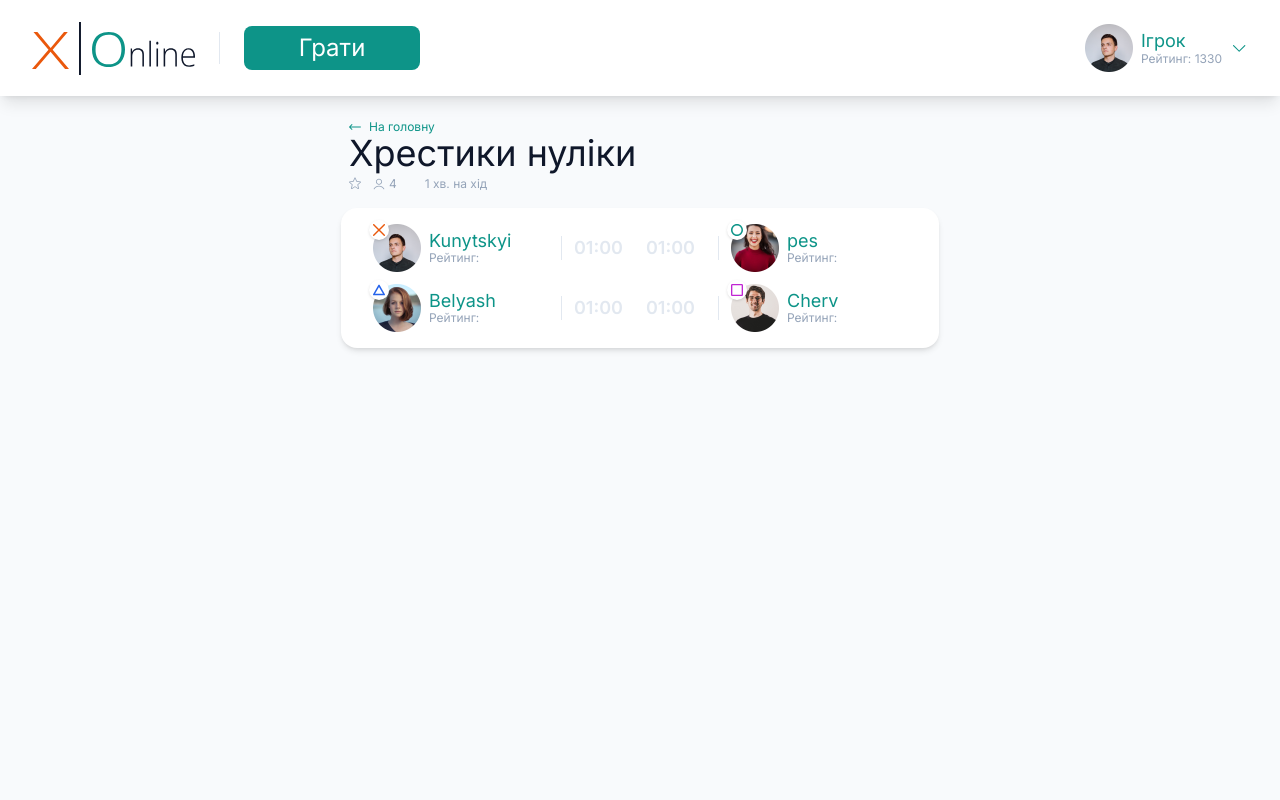
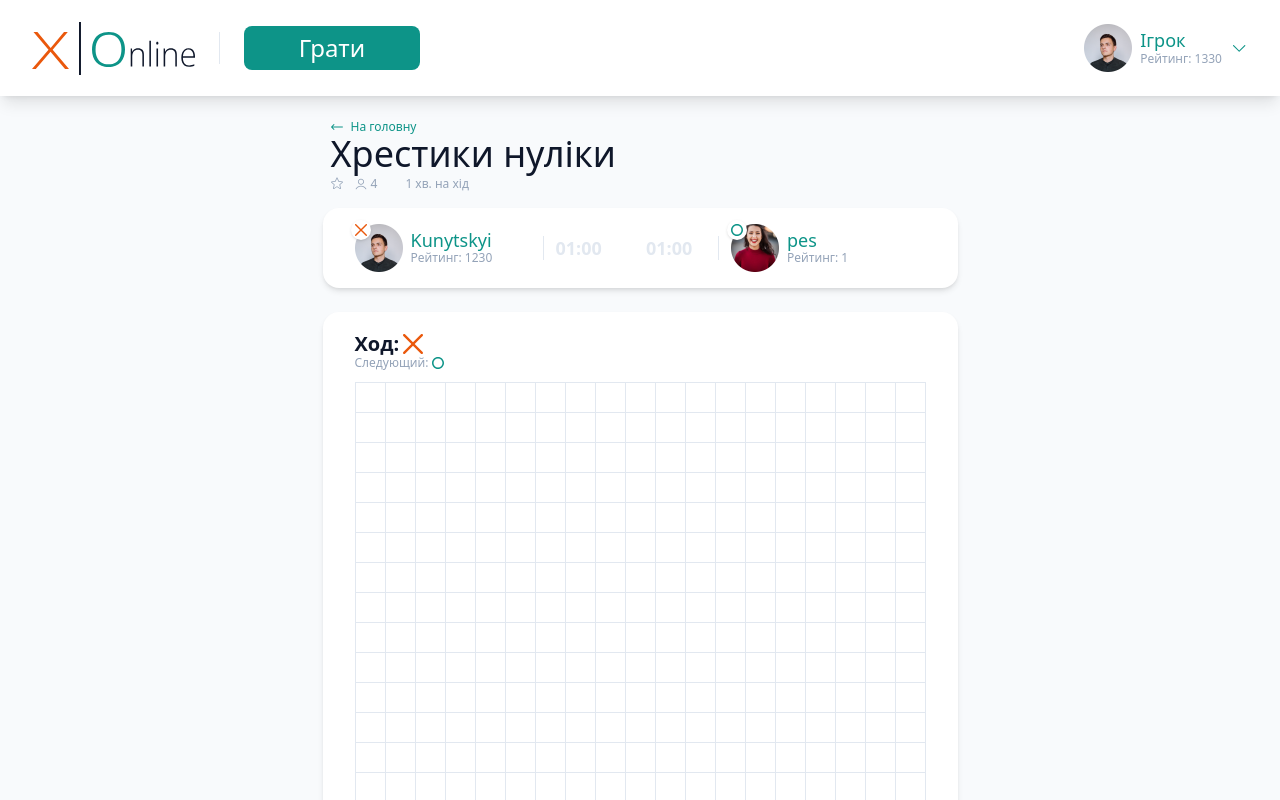
Before and after one commit to Hi82006/tik-tak-toe, a Next.js app: page / in a window 1280 px wide. Shown: the top 800 px of the page. Built offline with nearby package versions, Linux system fonts and the light colour scheme; some icons are missing.

Commit message:
refactor-gameField

```diff
--- a/components/game-new/game.jsx
+++ b/components/game-new/game.jsx
@@ -4,29 +4,72 @@
 import { BackLink } from "./ui/back-link";
 import { PLAYERS } from "./constans";
 import { PlayerInfo } from "./ui/player-info";
+import { GameMoveInfo } from "./ui/game-move-info";
+import { useGameState } from "./model/use-game-state";
+import { GameCell } from "./ui/game-cell";
+import { GameOverModal } from "./ui/game-over-modal";
 
+const PLAYERS_COUNT = 2;
 
 export function Game() {
+  const {
+    cells,
+    currentMove,
+    nextMove,
+    handleCellClick,
+    winnerSequence,
+    winnerSymbol,
+  } = useGameState(PLAYERS_COUNT);
+
+  const winnerPlayer = PLAYERS.find((player) => player.symbol === winnerSymbol);
   return (
+    <>
       <GameLayout
         backLink={<BackLink />}
         title={<GameTitle />}
-    gameInfo={<GameInfo
-        isRatingGame
-        playersCount={4}
-        timeMode={'1 хв. на хід'} />
+        gameInfo={
+          <GameInfo isRatingGame playersCount={4} timeMode={"1 хв. на хід"} />
         }
-    playersList={
-        PLAYERS.map((player, index) => (
+        playersList={PLAYERS.slice(0,PLAYERS_COUNT).map((player, index) => (
           <PlayerInfo
             key={player.id}
             avatar={player.avatar}
             name={player.name}
+            rating={player.rating}
+            seconds={60}
+            symbol={player.symbol}
+            isRight={index % 2 === 1}
+          />
+        ))}
+        gameMoveInfo={
+          <GameMoveInfo currentMove={currentMove} nextMove={nextMove} />
+        }
+        gameCells={cells.map((cell, index) => (
+          <GameCell
+            key={index}
+            isWinner={winnerSequence?.includes(index)}
+            disabled={!!winnerSymbol}
+            onClick={() => {
+              handleCellClick(index);
+            }}
+            symbol={cell}
+          />
+        ))}
+      />
+      <GameOverModal
+        winnerName={winnerPlayer?.name}
+        players={PLAYERS.slice(0, PLAYERS_COUNT).map((player, index) => (
+          <PlayerInfo
+            key={player.id}
+            avatar={player.avatar}
+            name={player.name}
+            rating={player.rating}
             seconds={60}
             symbol={player.symbol}
             isRight={index % 2 === 1}
           />
         ))}
       />
+    </>
   );
 }
--- /dev/null
+++ b/components/game-new/model/computed-winner.js
@@ -0,0 +1,45 @@
+export function computedWinner(cells, sequenceSize = 5, fieldSize = 19) {
+  const gap = Math.floor(sequenceSize / 2);
+
+  function compareElements(indexes) {
+    let result = true;
+    for (let i = 1; i < indexes.length; i++) {
+      result &&= !!cells[indexes[i]];
+      result &&= cells[indexes[i]] === cells[indexes[i - 1]];
+    }
+    return result;
+  }
+
+  function getSequenceIndexes(i) {
+    const res = [
+      [],
+      [],
+      [],
+      [], // |
+    ];
+    for (let j = 0; j < sequenceSize; j++) {
+      res[0].push(j - gap + i);
+      res[1].push(fieldSize * (j - gap) + (j - gap) + i);
+      res[2].push(-fieldSize * (j - gap) + (j - gap) + i);
+      res[3].push(fieldSize * (j - gap) + i);
+    }
+    const x = i % fieldSize;
+    if (x < gap || x >= fieldSize - gap) {
+      res.shift();
+      res.shift();
+      res.shift();
+    }
+    return res;
+  }
+
+  for (let i = 0; i < cells.length; i++) {
+    if (cells[i]) {
+      const indexRows = getSequenceIndexes(i);
+      const winnerIndexes = indexRows.find((row) => compareElements(row));
+      if (winnerIndexes) {
+        return winnerIndexes;
+      }
+    }
+  }
+  return undefined;
+}
--- /dev/null
+++ b/components/game-new/model/get-next-move.js
@@ -0,0 +1,10 @@
+import { MOVE_ORDER } from "../constans";
+
+
+export function getNextMove(currentMove, playersCount, playersTimeOver) {
+  const slicedMoveOrder = MOVE_ORDER.slice(0, playersCount).filter(
+    (symbol) => !playersTimeOver.includes(symbol)
+  );
+  const nextMoveIndex = slicedMoveOrder.indexOf(currentMove) + 1;
+  return slicedMoveOrder[nextMoveIndex] ?? slicedMoveOrder[0];
+}
--- /dev/null
+++ b/components/game-new/model/use-game-state.js
@@ -0,0 +1,59 @@
+import { useState } from "react";
+import { GAME_SYMBOLS } from "../constans";
+import { computedWinner } from "./computed-winner";
+import { getNextMove } from "./get-next-move";
+
+export function useGameState(playersCount) {
+  const [{ cells, currentMove, playersTimeOver }, setGameState] = useState(() => ({
+    cells: new Array(19 * 19).fill(null),
+    currentMove: GAME_SYMBOLS.CROSS,
+    playersTimeOver: [],
+  }));
+
+  console.log(computedWinner(cells));
+
+  const winnerSequence = computedWinner(cells)
+  const nextMove = getNextMove(currentMove, playersCount, playersTimeOver);
+
+  const winnerSymbol = nextMove === currentMove ? currentMove : cells[winnerSequence?.[0]];
+
+  const handleCellClick = (index) => {
+    setGameState((lastGameState) => {
+      if (lastGameState.cells[index]) {
+        return lastGameState;
+      }
+      return {
+        ...lastGameState,
+        currentMove: getNextMove(
+          lastGameState.currentMove,
+          playersCount,
+          lastGameState.playersTimeOver),
+        cells: lastGameState.cells.map((cell, i) =>
+          i === index ? lastGameState.currentMove : cell
+        ),
+      };
+    });
+  };
+const handlePlayerTimeOver = (symbol) => {
+  setGameState((lastGameState) => {
+    return {
+      ...lastGameState,
+      playersTimeOver: [...lastGameState.playersTimeOver, symbol],
+      currentMove: getNextMove(
+        lastGameState.currentMove,
+        playersCount,
+        lastGameState.playersTimeOver),
+    }
+  });
+}
+
+  return {
+    cells,
+    currentMove,
+    nextMove,
+    handleCellClick,
+    handlePlayerTimeOver,
+    winnerSequence,
+    winnerSymbol
+  };
+}
--- /dev/null
+++ b/components/game-new/ui/game-cell.jsx
@@ -0,0 +1,14 @@
+import clsx from "clsx";
+import { GameSymbol } from "../../game/game-symbol";
+
+export function GameCell({ onClick, isWinner, disabled, symbol }) {
+    return (
+      <button
+      disabled={disabled}
+        onClick={onClick}
+        className={clsx("border border-slate-200 -ml-px -mt-px flex items-center justify-center", isWinner && 'bg-orange-600/10')}
+      >
+        {symbol && <GameSymbol symbol={symbol} className="w-5 h-5" />}
+      </button>
+    );
+  }
--- a/components/game-new/ui/game-layout.jsx
+++ b/components/game-new/ui/game-layout.jsx
@@ -1,6 +1,14 @@
-export function GameLayout({ backLink, title, gameInfo, playersList }) {
+export function GameLayout({
+  backLink,
+  title,
+  gameInfo,
+  playersList,
+  gameMoveInfo,
+  actions,
+  gameCells
+}) {
   return (
-    <div>
+    <div className="pb-10">
       <div className="pl-2">
         {backLink}
         {title}
@@ -13,6 +21,15 @@
       >
         {playersList}
       </div>
+      <div className={" mt-6 bg-white rounded-2xl shadow-md px-8  pt-5 pb-7"}>
+        <div className="flex gap-3 items-center">
+          <div className="mr-auto">{gameMoveInfo}</div>
+          {actions}
+        </div>
+        <div className="grid grid-cols-[repeat(19,_30px)] grid-rows-[repeat(19,_30px)] pl-px pt-px mt-3">
+          {gameCells}
+        </div>
+      </div>
     </div>
   );
 }
--- /dev/null
+++ b/components/game-new/ui/game-move-info.jsx
@@ -0,0 +1,14 @@
+import { GameSymbol } from "./game-symbol";
+
+export function GameMoveInfo({ currentMove, nextMove }) {
+    return (
+        <>
+          <div className="flex items-center gap-1 text-xl leading-tight font-semibold">
+            Ход: <GameSymbol symbol={currentMove} className="w-5 h-5" />
+          </div>
+          <div className="flex items-center gap-1 text-xs leading-tight text-slate-400">
+            Следующий: <GameSymbol symbol={nextMove} className="w-3 h-3" />
+          </div>
+         </>
+    );
+  }
--- a/components/game-new/ui/game-over-modal.jsx
+++ b/components/game-new/ui/game-over-modal.jsx
@@ -1,18 +1,28 @@
 import { UiButton } from "../../uikit/ui-button";
 import { UiModal } from "../../uikit/ui-modal";
 
-export function GameOverModal() {
-    <UiModal width="md"
-        isOpen={winnerSymbol}
+export function GameOverModal({ winnerName, players }) {
+  <UiModal
+    width="md"
+    isOpen={winnerName}
     onClose={() => console.log("close")}
   >
     <UiModal.Header>Игра завершена</UiModal.Header>
     <UiModal.Body>
-            <div className="text-sm">Победитель: <span className="text-teal-600">Куницкий</span></div>
+      <div className="text-sm">
+        Победитель: <span className="text-teal-600">{winnerName}</span>
+      </div>
+      <div className="justify-between grid grid-cols-2 gap-3">
+        {players}
+      </div>
     </UiModal.Body>
     <UiModal.Footer>
-            <UiButton size="md" variant="outline">Вернуться</UiButton>
-            <UiButton size="md" variant="primary">Играть снова</UiButton>
+      <UiButton size="md" variant="outline">
+        Вернуться
+      </UiButton>
+      <UiButton size="md" variant="primary">
+        Играть снова
+      </UiButton>
     </UiModal.Footer>
-        </UiModal>
+  </UiModal>;
 }
--- a/components/game/model.js
+++ b/components/game/model.js
@@ -1,12 +1,3 @@
-import { MOVE_ORDER } from "./constans";
-
-export function getNextMove(currentMove, playersCount, playersTimeOver) {
-    const slicedMoveOrder = MOVE_ORDER.slice(0, playersCount).filter(
-        (symbol) => !playersTimeOver.includes(symbol)
-        );
-    const nextMoveIndex = slicedMoveOrder.indexOf(currentMove) + 1;
-    return slicedMoveOrder[nextMoveIndex] ?? slicedMoveOrder[0];
-  }
 
 export function computedWinner(cells, sequenceSize = 5, fieldSize = 19) {
     const gap = Math.floor(sequenceSize / 2);
--- a/pages/_app.jsx
+++ b/pages/_app.jsx
@@ -6,7 +6,7 @@
 
 export default function App({ Component, pageProps }) {
   return (
-    <div className={clsx(inter.className, "text-slate-900")}>
+    <div className={clsx(inter.subsets, "text-slate-900")}>
       <Component {...pageProps} />
       <div id="modals"></div>
     </div>
```
Lines whose indentation alone changed are shown as unchanged.
